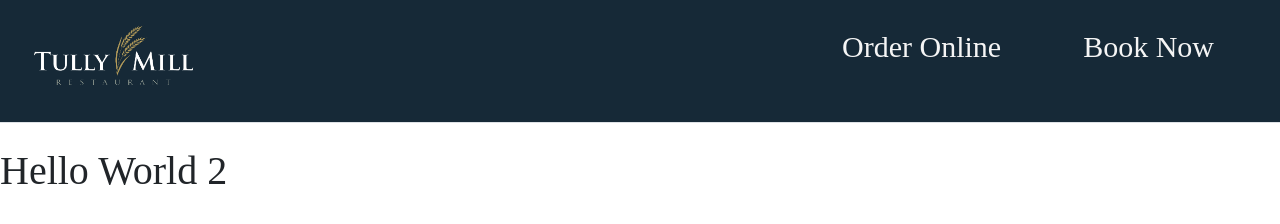
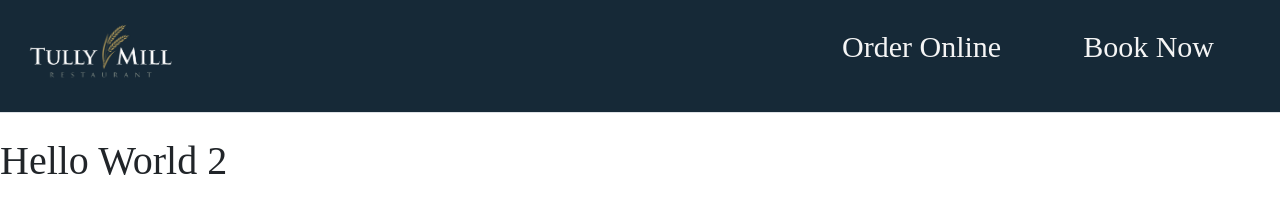
Before and after one commit to seanmcbride94/tullymill2, a plain HTML site: page index.html in a window 1280 px wide. Drawn offline with nearby package versions, Linux system fonts and the light colour scheme.

Commit message:
image reduced

```diff
--- a/index.html
+++ b/index.html
@@ -11,7 +11,7 @@
 
     <header class="d-flex flex-wrap justify-content-center py-3 mb-4 border-bottom primary-colour">
         <a href="/" class="d-flex align-items-center mb-3 mb-md-0 me-md-auto link-body-emphasis text-decoration-none">
-            <img src="https://seanmcbride94.github.io/tullymill2/images/LogoDark-01-012.png" alt="logo" style="height: 90px;"/>
+            <img src="https://seanmcbride94.github.io/tullymill2/images/LogoDark-01-012.png" alt="logo" style="height: 80px;"/>
         </a>
 
         <ul class="nav nav-pills">
```
